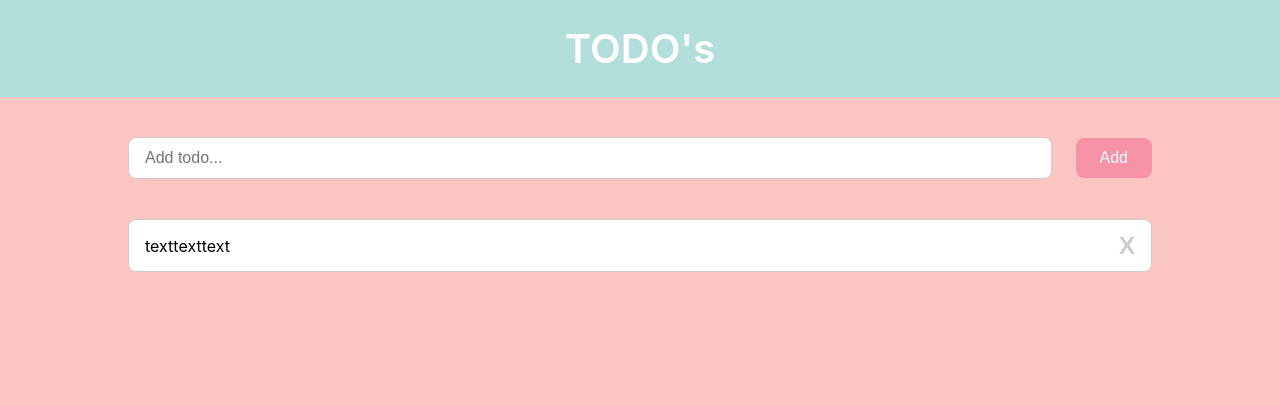
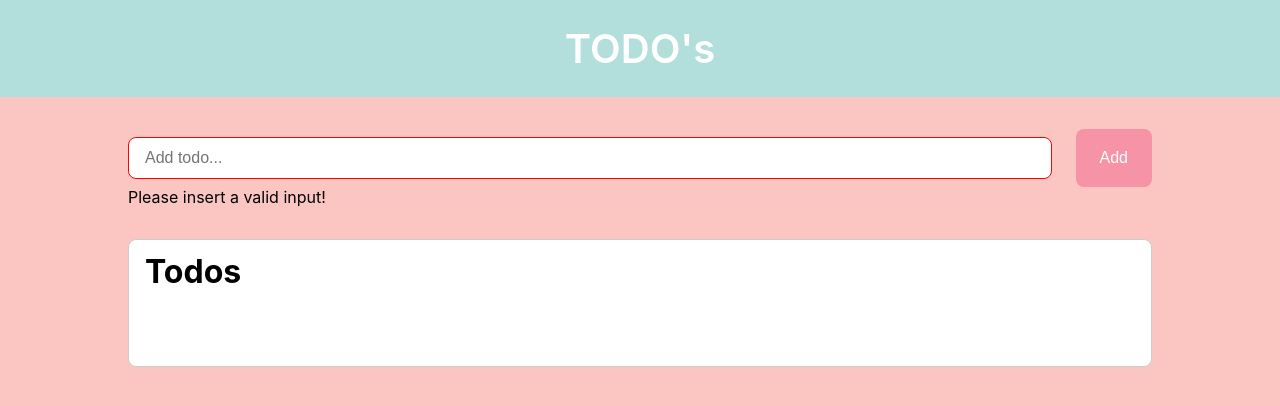
Before and after one commit to johanssonfridamaria/To-do-vue-app, a Vue app in the folder app/: page / in a window 1280 px wide. Shown: the top 406 px of the page. Built offline with nearby package versions, Linux system fonts and the light colour scheme.

Commit message:
added project

```diff
--- a/app/src/App.vue
+++ b/app/src/App.vue
@@ -3,25 +3,20 @@
     <appheader>
     </appheader>
     <div class="mt-2 container">
-      <todoForm>
-      </todoForm>
-      <todos>
-      </todos>
+      <todoList></todoList>
     </div>
   </div>
 </template>
 
 <script>
 import Header from './components/Header';
-import TodoForm from './components/Todo/TodoForm'
-import Todos from './components/Todo/Todos.vue';
+import TodoList from './components/Todo/TodoList.vue';
 
 export default {
   name: 'App',
   components: {
     appheader: Header,
-    TodoForm,
-    Todos,
+    TodoList,
   }
 }
 </script>
--- a/app/src/components/Todo/TodoForm.vue
+++ b/app/src/components/Todo/TodoForm.vue
@@ -1,20 +1,46 @@
 <template>
-  <form class="d-flex">
-    <input type="text" placeholder="Add todo..." />
-    <button class="" type="submit">Add</button>
+  <form class="d-flex" @submit.prevent="onSubmit">
+    <div class="input-group d-flex">
+      <input v-model="title" type="text" placeholder="Add todo..." :class="isInvalid ? { invalid: true } : { valid: true }"/>
+      <button type="submit" value="Submit">Add</button>
+    </div>
+    <span v-if="isInvalid">Please insert a valid input!</span>
   </form>
 </template>
 
 <script>
 export default {
   name: "TodoForm",
+  data(){
+    return {
+      id: null,
+      title: "",
+      completed: false,
+      isInvalid: true,
+    }
+  },
+  methods: {
+    onSubmit(){
+      let todo = {
+        id: Date.now(),
+        title: this.title,
+        completed: this.completed
+        }
+        this.$emit('form-submitted', todo);
+        this.id= null,
+        this.title=null
+    }
+  }
 };
 </script>
 
 <style>
 form {
+  flex-direction: column;
+  width: 100%;
+}
+.input-group {
   flex-direction: row;
-  align-items: center;
 }
 input {
   width: 100%;
@@ -37,4 +63,12 @@ button {
   color: #fff;
   cursor: pointer;
 }
+.invalid {
+  border: 1px solid red;
+  outline: red;
+}
+.valid {
+  border: 1px solid green;
+  outline: green;
+}
 </style>
--- /dev/null
+++ b/app/src/components/Todo/TodoItem.vue
@@ -0,0 +1,15 @@
+<template>
+  <li> {{ todo.title }} </li>
+</template>
+
+<script>
+
+export default {
+name: 'TodoItem',
+props:['todo']
+}
+</script>
+
+<style>
+
+</style>
--- /dev/null
+++ b/app/src/components/Todo/TodoList.vue
@@ -0,0 +1,61 @@
+<template>
+  <div>
+    <todoForm @form-submitted="addTodo"></todoForm>
+    <div class="todo mt-2 d-flex">
+      <h1>Todos</h1>
+      <ul>
+        <todo-item v-for="todo in todoList" :todo='todo' :key="todo.id"></todo-item>
+      </ul>
+    </div>
+  </div>
+</template>
+
+<script>
+import TodoItem from './TodoItem.vue';
+import TodoForm from './TodoForm';
+
+export default {
+  name: "TodoList",
+  components: {
+    TodoItem,
+    TodoForm,
+  },
+  data() {
+    return {
+      todoList: [],
+    };
+  },
+  methods: {
+    addTodo(todo) {
+      this.todoList.push(todo);
+    },
+  },
+};
+</script>
+
+<style>
+.todo {
+  background-color: #fff;
+  width: 100%;
+  padding: 0.7rem 1rem;
+  border: 0.1rem solid #ccc;
+  border-radius: 0.5rem;
+  flex-direction: column;
+}
+ul{
+  list-style-type: none;
+  margin: 2rem 0;
+  padding: 0;
+}
+li{
+  margin-bottom: 1rem;
+}
+.delete-btn {
+  background-color: transparent;
+  border-radius: 50%;
+  padding: 0;
+  font-weight: bold;
+  color: #ccc;
+  font-size: 1.5rem;
+}
+</style>
--- a/app/src/components/Todo/Todos.vue
+++ /dev/null
@@ -1,35 +0,0 @@
-<template>
-  <div>
-    <div class="todo mt-2 d-flex">
-      texttexttext<button class="delete-btn">X</button>
-    </div>
-  </div>
-</template>
-
-<script>
-export default {
-  name: "Todos",
-};
-</script>
-
-<style>
-.todo {
-  background-color: #fff;
-  width: 100%;
-  padding: 0.7rem 1rem;
-  border: 0.1rem solid #ccc;
-  border-radius: 0.5rem;
-  font-size: 1rem;
-  outline: none;
-  justify-content: space-between;
-  align-items: center;
-}
-.delete-btn {
-  background-color: transparent;
-  border-radius: 50%;
-  padding:0;
-  font-weight: bold;
-  color: #ccc;
-  font-size: 1.5rem;
-}
-</style>
```
